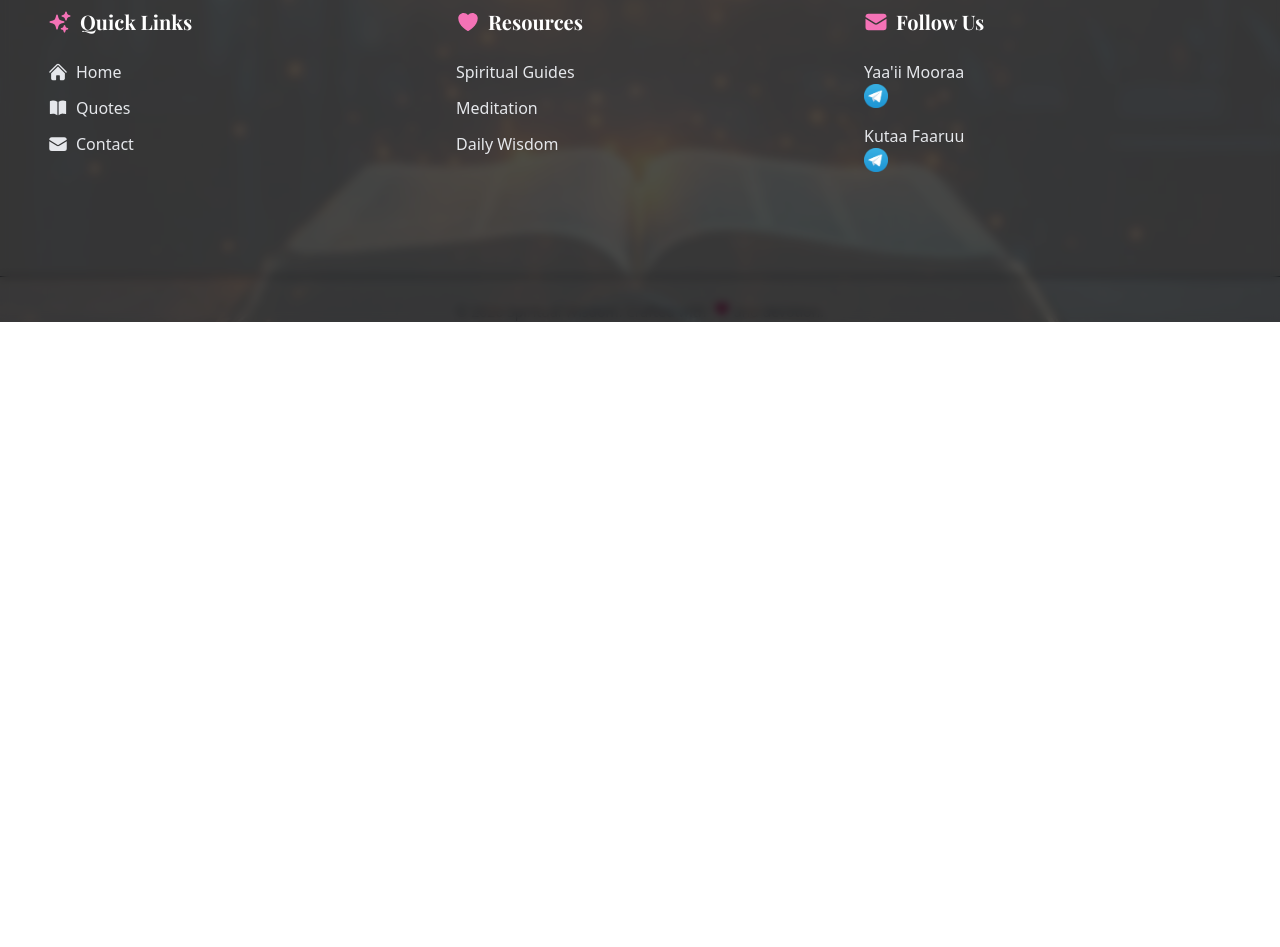
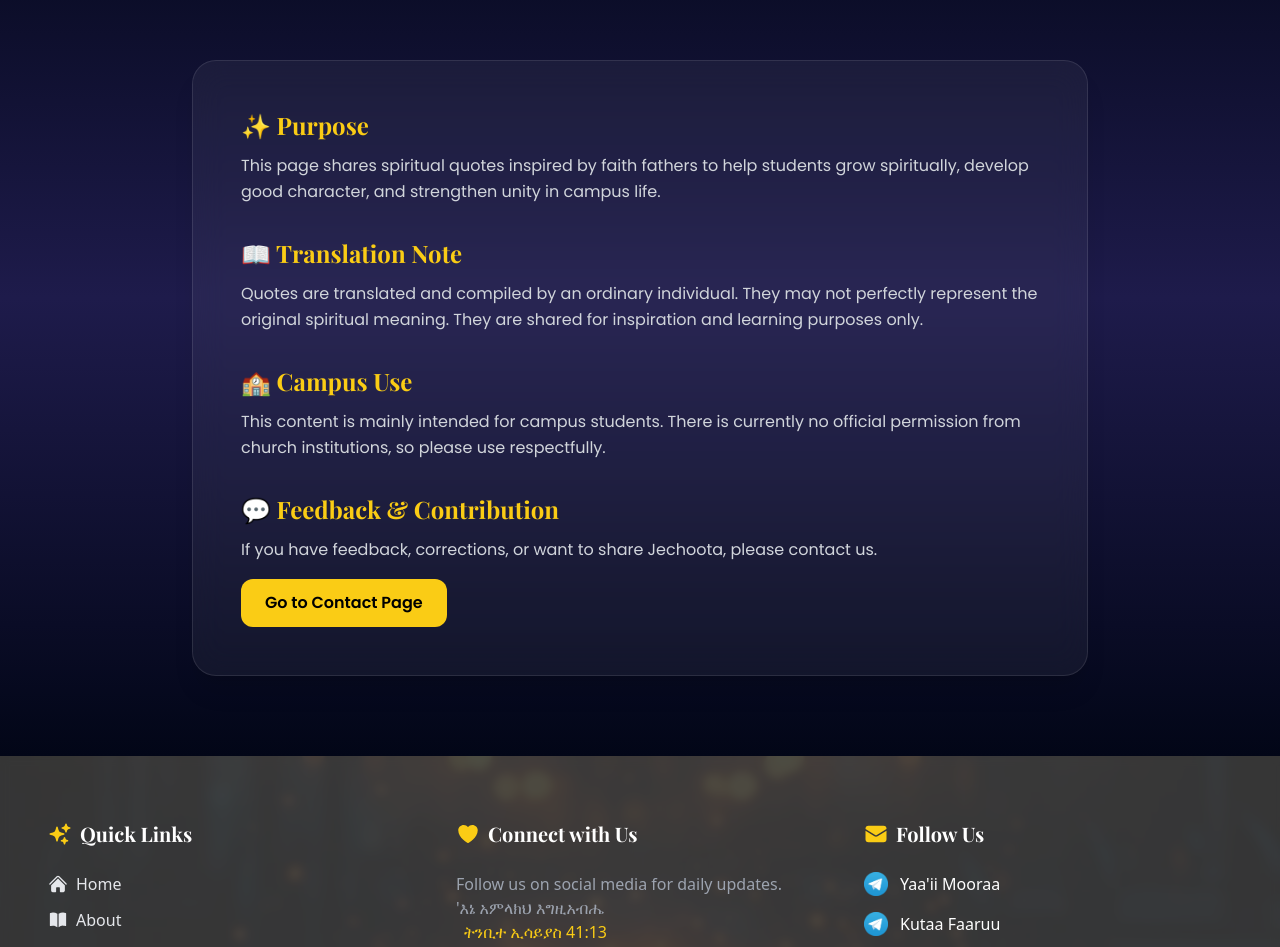
Before and after one commit to Moges741/Jechoota-Abbootti, a Nuxt app in the folder DA/: page /about in a window 1280 px wide. Shown: the part 160-1107 px from the top of the page. Before the commit the page ends 800 px from the top, so only its background shows below. Built offline with nearby package versions, Linux system fonts and the light colour scheme.

Commit message:
gonna finish

```diff
--- a/DA/app/components/common/Footer.vue
+++ b/DA/app/components/common/Footer.vue
@@ -3,38 +3,49 @@ import { HeartIcon, HomeIcon, BookOpenIcon, EnvelopeIcon, SparklesIcon } from '@
 
 const quickLinks = [
   { name: 'Home', icon: HomeIcon, href: '/' },
-  { name: 'Quotes', icon: BookOpenIcon, href: '/quotes' },
+  { name: 'About', icon: BookOpenIcon, href: '/about' },
   { name: 'Contact', icon: EnvelopeIcon, href: '/contact' },
 ]
+const words = ref("'እኔ አምላክህ እግዚአብሔር። አትፍራ፥ እረዳሃለሁ ብዬ ቀኝህን እይዛለሁና።'")
+const bibleWord = ref("");
 
-const resources = ['Spiritual Guides', 'Meditation', 'Daily Wisdom']
+onMounted(() =>{
+  let index = 0;
+  const interval = setInterval(() => {
+    if (index < words.value.length) {
+      bibleWord.value += words.value[index];
+      index++;
+    } else {
+      clearInterval(interval);
+    }
+  }, 300);
+})
 </script>
 
 <template>
   <footer class="relative text-gray-200 overflow-hidden">
 
-    <!-- Background image -->
+
     <div
       class="absolute inset-0 bg-cover bg-center opacity-30"
       style="background-image: url('/images/footer-bg.png')"
     ></div>
 
-    <!-- Overlay for glow -->
+
     <div class="absolute inset-0 bg-black/70 backdrop-blur-sm"></div>
 
     <div class="relative z-10 max-w-7xl mx-auto py-16 px-6 md:px-12 grid grid-cols-1 md:grid-cols-3 gap-10 font-sans">
 
-      <!-- Quick Links -->
       <div>
         <h3 class="text-xl font-bold text-white mb-6 flex items-center gap-2">
-          <SparklesIcon class="w-6 h-6 text-pink-400"/>
+          <SparklesIcon class="w-6 h-6 text-yellow-400"/>
           Quick Links
         </h3>
         <ul class="space-y-3">
           <li
             v-for="link in quickLinks"
             :key="link.name"
-            class="hover:text-pink-400 transition-colors cursor-pointer flex items-center gap-2"
+            class="hover:text-yellow-400 transition-colors cursor-pointer flex items-center gap-2"
           >
             <component :is="link.icon" class="w-5 h-5"/>
             <a :href="link.href">{{ link.name }}</a>
@@ -42,35 +53,64 @@ const resources = ['Spiritual Guides', 'Meditation', 'Daily Wisdom']
         </ul>
       </div>
 
-      <!-- Resources -->
+
       <div>
         <h3 class="text-xl font-bold text-white mb-6 flex items-center gap-2">
-          <HeartIcon class="w-6 h-6 text-pink-400"/>
-          Resources
+          <HeartIcon class="w-6 h-6 text-yellow-400"/>
+          Connect with Us
         </h3>
-        <ul class="space-y-3">
-          <li v-for="item in resources" :key="item" class="hover:text-pink-400 transition-colors cursor-pointer">
-            {{ item }}
-          </li>
-        </ul>
-      </div>
+        <p class="text-gray-400">
+          Follow us on social media for daily updates.
+        </p>
+ <p class="text-gray-400">
+    {{ bibleWord }}
 
-      <!-- Follow Us -->
+  </p>    <span class="text-yellow-400 ml-2">
+      ትንቢተ ኢሳይያስ 41:13
+    </span>   </div>
+
+
      <div>
   <h3 class="text-xl font-bold text-white mb-6 flex items-center gap-2">
-          <EnvelopeIcon class="w-6 h-6 text-pink-400"/>
+    <EnvelopeIcon class="w-6 h-6 text-yellow-400"/>
     Follow Us
   </h3>
-        <div class="flex flex-col  gap-4">
-          <a href="https://t.me/yaaiimooraaxwg" target="_blank">Yaa'ii Mooraa<img src="/images/telegram.png" alt="Telegram" class="w-6 h-6 cursor-pointer hover:opacity-80 transition-opacity"/>
+
+  <div class="flex flex-col gap-4">
+    <a
+      href="https://t.me/yaaiimooraaxwg"
+      target="_blank"
+      class="flex items-center gap-3 group"
+    >
+      <img
+        src="/images/telegram.png"
+        alt="Telegram"
+        class="w-6 h-6 transition group-hover:scale-110"
+      />
+      <span class="text-white group-hover:text-yellow-400 transition">
+        Yaa'ii Mooraa
+      </span>
     </a>
-          <a href="https://t.me/kutaa_faaruu_jimma_jit" target="_blank">
-            <p>Kutaa Faaruu</p><img src="/images/telegram.png" alt="Telegram" class="w-6 h-6 cursor-pointer hover:opacity-80 transition-opacity"/>
+
+
+    <a
+      href="https://t.me/kutaa_faaruu_jimma_jit"
+      target="_blank"
+      class="flex items-center gap-3 group"
+    >
+      <img
+        src="/images/telegram.png"
+        alt="Telegram"
+        class="w-6 h-6 transition group-hover:scale-110"
+      />
+      <span class="text-white group-hover:text-yellow-400 transition">
+        Kutaa Faaruu
+      </span>
     </a>
 
   </div>
+</div>
 
-      </div>
 
     </div>
 
--- a/DA/app/components/common/NavBar.vue
+++ b/DA/app/components/common/NavBar.vue
@@ -12,7 +12,7 @@
             Home
           </NuxtLink>
 
-          <NuxtLink to="/amantaa" class="text-gray-300 hover:text-white px-3 py-2 rounded-md text-sm font-medium transition">
+          <NuxtLink to="/about" class="text-gray-300 hover:text-white px-3 py-2 rounded-md text-sm font-medium transition">
             About
           </NuxtLink>
 
--- a/DA/app/pages/about.vue
+++ b/DA/app/pages/about.vue
@@ -1,3 +1,71 @@
 <template>
-    <div class="mt-20">About</div>
+  <section class="min-h-screen bg-gradient-to-b from-slate-950 via-indigo-950 to-slate-950 text-white py-20 px-6">
+
+    <div class="max-w-4xl mx-auto">
+
+      <!-- Title -->
+      <div class="text-center mb-16">
+        <h1 class="text-4xl md:text-5xl font-bold mb-6">
+          About This Spiritual Quotes Page
+        </h1>
+        <div class="w-24 h-1 bg-yellow-400 mx-auto rounded-full"></div>
+      </div>
+
+      <!-- Glass Card -->
+      <div class="bg-white/5 backdrop-blur-lg border border-white/10 rounded-3xl p-8 md:p-12 space-y-8 shadow-xl">
+
+        <!-- Purpose -->
+        <div>
+          <h2 class="text-2xl font-semibold text-yellow-400 mb-3">
+            ✨ Purpose
+          </h2>
+          <p class="text-gray-300 leading-relaxed">
+            This page shares spiritual quotes inspired by faith fathers to help students grow spiritually,
+            develop good character, and strengthen unity in campus life.
+          </p>
+        </div>
+
+        <!-- Source Note -->
+        <div>
+          <h2 class="text-2xl font-semibold text-yellow-400 mb-3">
+            📖 Translation Note
+          </h2>
+          <p class="text-gray-300 leading-relaxed">
+            Quotes are translated and compiled by an ordinary individual. They may not perfectly represent
+            the original spiritual meaning. They are shared for inspiration and learning purposes only.
+          </p>
+        </div>
+
+        <!-- Campus Use -->
+        <div>
+          <h2 class="text-2xl font-semibold text-yellow-400 mb-3">
+            🏫 Campus Use
+          </h2>
+          <p class="text-gray-300 leading-relaxed">
+            This content is mainly intended for campus students. There is currently no official permission
+            from church institutions, so please use respectfully.
+          </p>
+        </div>
+
+        <!-- Feedback -->
+        <div>
+          <h2 class="text-2xl font-semibold text-yellow-400 mb-3">
+            💬 Feedback & Contribution
+          </h2>
+          <p class="text-gray-300 leading-relaxed mb-4">
+            If you have feedback, corrections, or want to share Jechoota, please contact us.
+          </p>
+
+          <NuxtLink
+            to="/contact"
+            class="inline-block px-6 py-3 bg-yellow-400 text-black font-semibold rounded-xl hover:scale-105 transition"
+          >
+            Go to Contact Page
+          </NuxtLink>
+        </div>
+
+      </div>
+    </div>
+
+  </section>
 </template>
--- a/DA/app/pages/index.vue
+++ b/DA/app/pages/index.vue
@@ -1,5 +1,5 @@
 <script setup>
-import { ref } from 'vue'
+import { ref, onMounted } from 'vue'
 
 const categories = [
   { name: "Kadhannaa", slug: "kadhannaa" },
@@ -31,10 +31,9 @@ const selectCategory = (cat) => {
            pt-24 sm:pt-28 md:pt-32 lg:pt-36"
     style="background-image: url('/images/spiritual-bg.jpg')"
   >
-
     <div class="absolute inset-0 bg-black/60 "></div>
 
-    <div class="relative z-10 text-center px-6 max-w-4xl">
+    <div class="mb-10 relative z-10 text-center px-6 max-w-4xl">
 
       <h1 class="text-4xl md:text-6xl font-bold leading-tight mb-6 animate-fadeIn">
         Spiritual Quotes
@@ -44,7 +43,26 @@ const selectCategory = (cat) => {
         Inspirational Wisdom from Faith Fathers ✨
         Strengthen Your Spirit. Guide Your Life.
       </p>
-
+<div class="flex justify-center my-8">
+  <p
+    class="
+      relative px-6 py-3 text-sm md:text-base text-white font-medium text-center
+      rounded-xl
+      bg-black/40 backdrop-blur-md
+      border border-yellow-400/40
+      shadow-lg shadow-yellow-400/10
+      transition-all duration-500
+      hover:scale-105 hover:shadow-yellow-400/30 hover:border-yellow-400
+      before:absolute before:inset-0 before:rounded-xl
+      before:p-[2px]
+      before:bg-gradient-to-r before:from-yellow-400 before:via-yellow-200 before:to-yellow-400
+      before:opacity-60 before:animate-pulse
+      before:-z-10
+    "
+  >
+    Jechoota Abboottif kannneen gadii keessaa tuquudhaan dubbisuu dandeessu!
+  </p>
+</div>
       <div class="grid grid-cols-2 sm:grid-cols-3 md:grid-cols-4 gap-4">
         <div
           v-for="cat in categories"
```
Also changed, not shown: DA/app/pages/contact.vue (+31 -21 lines). Lines whose indentation alone changed are shown as unchanged.
